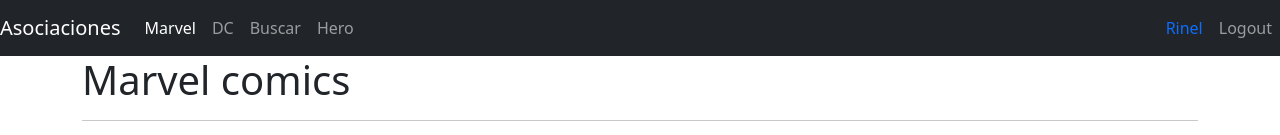
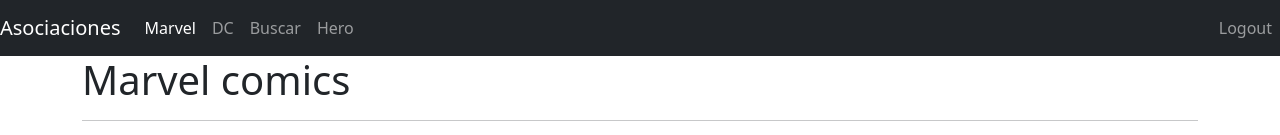
Before and after one commit to rineliniguezsosa/React-js, a React (Create React App) app in the folder heroes-app/: page /marvel in a window 1280 px wide. Shown: the top 135 px of the page. Built offline with nearby package versions, Linux system fonts and the light colour scheme.

Commit message:
desestructurando el user del contexto y obteniendo la propiedad user.name

```diff
--- a/heroes-app/src/ui/components/Navbar.js
+++ b/heroes-app/src/ui/components/Navbar.js
@@ -6,6 +6,8 @@ import { AuthContext } from '../../auth/context';
 
 export const Navbar = () => {
     const navigate = useNavigate()
+    const {user} = useContext(AuthContext)
+
     const Logout = () =>{
         navigate('/login',{
             replace:true
@@ -56,7 +58,7 @@ export const Navbar = () => {
 
             <div className="navbar-collapse collapse w-100 order-3 dual-collapse2 d-flex justify-content-end">
                 <ul className="navbar-nav ml-auto">
-                    <span className="nav-item nav-link text-primary">Rinel</span>
+                    <span className="nav-item nav-link text-primary">{user?.name}</span>
                     <button
                         className="nav-item nav-link btn"
                         onClick={Logout}
```
